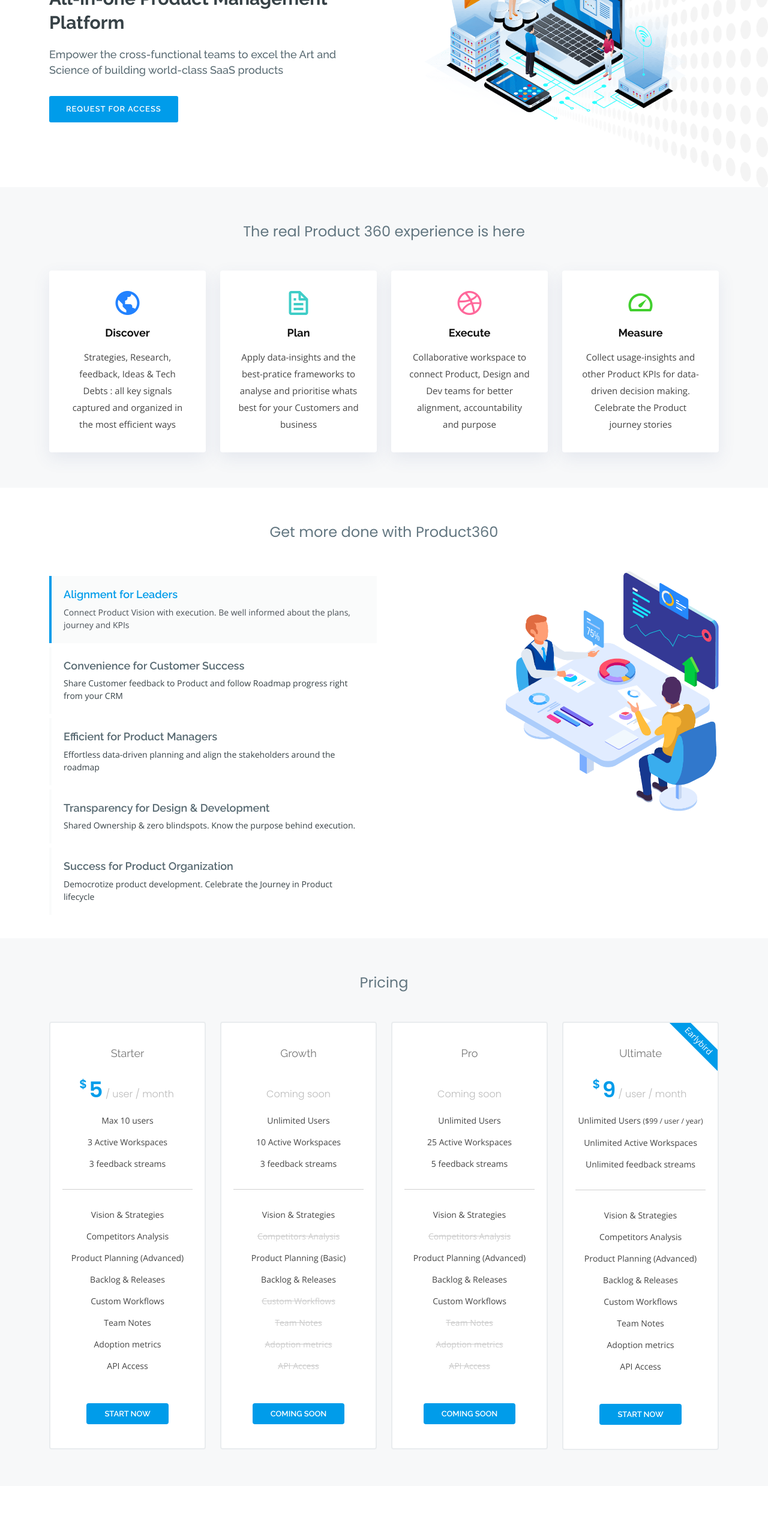
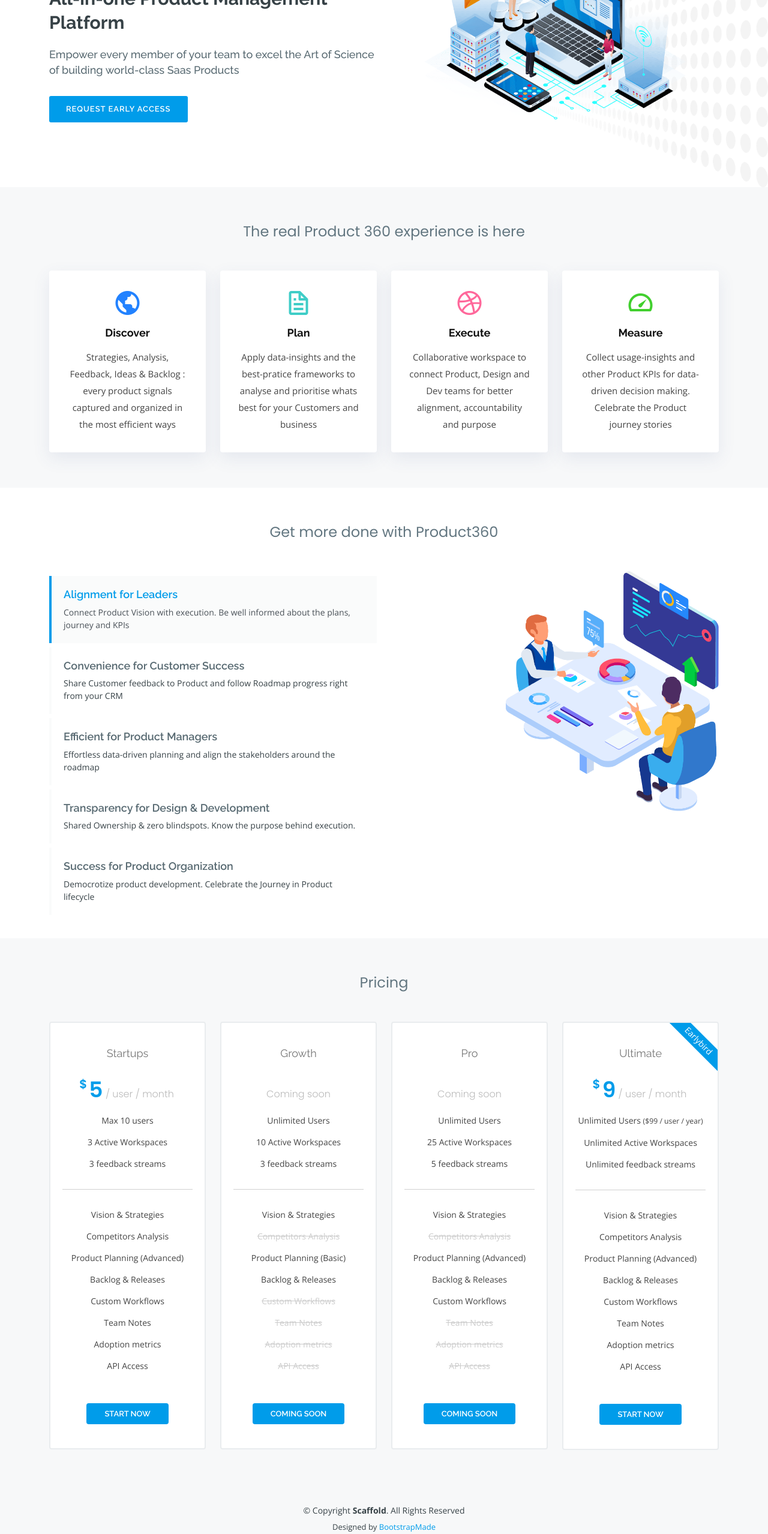
Before and after one commit to product360/product360.github.io, a plain HTML site: page index.html in a window 1280 px wide. Shown: the part 240-2797 px from the top of the page at 60% size. Before the commit the page ends 2717 px from the top, so only its background shows below. Drawn offline with nearby package versions, Linux system fonts and the light colour scheme.

Commit message:
H2 desc changes

```diff
--- a/index.html
+++ b/index.html
@@ -75,7 +75,7 @@
         <ul>
           <li><a class="nav-link scrollto active" href="#hero">Home</a></li>
           <li><a class="nav-link scrollto" href="#services">Product 360</a></li>
-          <li><a class="nav-link scrollto " href="#features">Benefits</a></li>
+          <li><a class="nav-link scrollto " href="#features">Solution</a></li>
           <li><a class="nav-link scrollto" href="#pricing">Pricing</a></li>
         </ul>
         <i class="bi bi-list mobile-nav-toggle"></i>
@@ -91,10 +91,13 @@
       <div class="row">
         <div class="col-lg-6 pt-5 pt-lg-0 order-2 order-lg-1 d-flex flex-column justify-content-center" data-aos="fade-up">
           <div>
-            <h1>Break the silos <br> All-in-one Product Management Platform</h1>
-            <h2>Empower the cross-functional teams to excel the Art and Science of building world-class SaaS products </h2>
-            <a href="#" class="btn-get-started scrollto">Request for Access</a>
-
+            <h1>
+              Break the silos
+              <br>
+              All-in-one Product Management Platform
+            </h1>
+            <h2>Empower every member of your team to excel the Art of Science of building world-class Saas Products</h2>
+            <a href="#about" class="btn-get-started scrollto">Request Early Access</a>
           </div>
         </div>
         <div class="col-lg-6 order-1 order-lg-2 hero-img" data-aos="fade-left">
@@ -120,7 +123,7 @@
             <div class="icon-box icon-box-blue">
               <div class="icon"><i class="bx bx-world"></i></div>
               <h4 class="title"><a href="">Discover</a></h4>
-              <p class="description"> Strategies, Research, feedback, Ideas & Tech Debts : all key signals captured and organized in the most efficient ways </p>
+              <p class="description"> Strategies, Analysis, Feedback, Ideas & Backlog : every product signals captured and organized in the most efficient ways </p>
             </div>
           </div>
 
@@ -242,7 +245,7 @@
 
           <div class="col-lg-3 col-md-6">
             <div class="box" data-aos="zoom-in">
-              <h3>Starter</h3>
+              <h3>Startups</h3>
               <h4><sup>$</sup>5<span> / user / month</span></h4>
               <ul>
                 <li>Max 10 users</li>
@@ -344,6 +347,82 @@
 
   </main><!-- End #main -->
 
+  <!-- ======= Footer ======= -->
+
+  <footer id="footer">
+    <!--
+    <div class="footer-top">
+      <div class="container">
+        <div class="row">
+
+          <div class="col-lg-3 col-md-6">
+            <div class="footer-info">
+              <h3>Product360</h3>
+              <p>
+                A108 Adam Street <br>
+                NY 535022, USA<br><br>
+                <strong>Phone:</strong> +1 5589 55488 55<br>
+                <strong>Email:</strong> info@example.com<br>
+              </p>
+              <div class="social-links mt-3">
+                <a href="#" class="twitter"><i class="bx bxl-twitter"></i></a>
+                <a href="#" class="facebook"><i class="bx bxl-facebook"></i></a>
+                <a href="#" class="instagram"><i class="bx bxl-instagram"></i></a>
+                <a href="#" class="google-plus"><i class="bx bxl-skype"></i></a>
+                <a href="#" class="linkedin"><i class="bx bxl-linkedin"></i></a>
+              </div>
+            </div>
+          </div>
+
+          <div class="col-lg-2 col-md-6 footer-links">
+            <h4>Useful Links</h4>
+            <ul>
+              <li><i class="bx bx-chevron-right"></i> <a href="#">Home</a></li>
+              <li><i class="bx bx-chevron-right"></i> <a href="#">About us</a></li>
+              <li><i class="bx bx-chevron-right"></i> <a href="#">Services</a></li>
+              <li><i class="bx bx-chevron-right"></i> <a href="#">Terms of service</a></li>
+              <li><i class="bx bx-chevron-right"></i> <a href="#">Privacy policy</a></li>
+            </ul>
+          </div>
+
+          <div class="col-lg-3 col-md-6 footer-links">
+            <h4>Our Services</h4>
+            <ul>
+              <li><i class="bx bx-chevron-right"></i> <a href="#">Web Design</a></li>
+              <li><i class="bx bx-chevron-right"></i> <a href="#">Web Development</a></li>
+              <li><i class="bx bx-chevron-right"></i> <a href="#">Product Management</a></li>
+              <li><i class="bx bx-chevron-right"></i> <a href="#">Marketing</a></li>
+              <li><i class="bx bx-chevron-right"></i> <a href="#">Graphic Design</a></li>
+            </ul>
+          </div>
+
+          <div class="col-lg-4 col-md-6 footer-newsletter">
+            <h4>Our Newsletter</h4>
+            <p>Tamen quem nulla quae legam multos aute sint culpa legam noster magna</p>
+            <form action="" method="post">
+              <input type="email" name="email"><input type="submit" value="Subscribe">
+            </form>
+          </div>
+
+        </div>
+      </div>
+    </div>
+    -->
+
+    <div class="container">
+      <div class="copyright">
+        &copy; Copyright <strong><span>Scaffold</span></strong>. All Rights Reserved
+      </div>
+      <div class="credits">
+        <!-- All the links in the footer should remain intact. -->
+        <!-- You can delete the links only if you purchased the pro version. -->
+        <!-- Licensing information: https://bootstrapmade.com/license/ -->
+        <!-- Purchase the pro version with working PHP/AJAX contact form: https://bootstrapmade.com/scaffold-bootstrap-metro-style-template/ -->
+        Designed by <a href="https://bootstrapmade.com/">BootstrapMade</a>
+      </div>
+    </div>
+  </footer><!-- End Footer -->
+
   <a href="#" class="back-to-top d-flex align-items-center justify-content-center"><i class="bi bi-arrow-up-short"></i></a>
 
   <!-- Vendor JS Files -->
```
